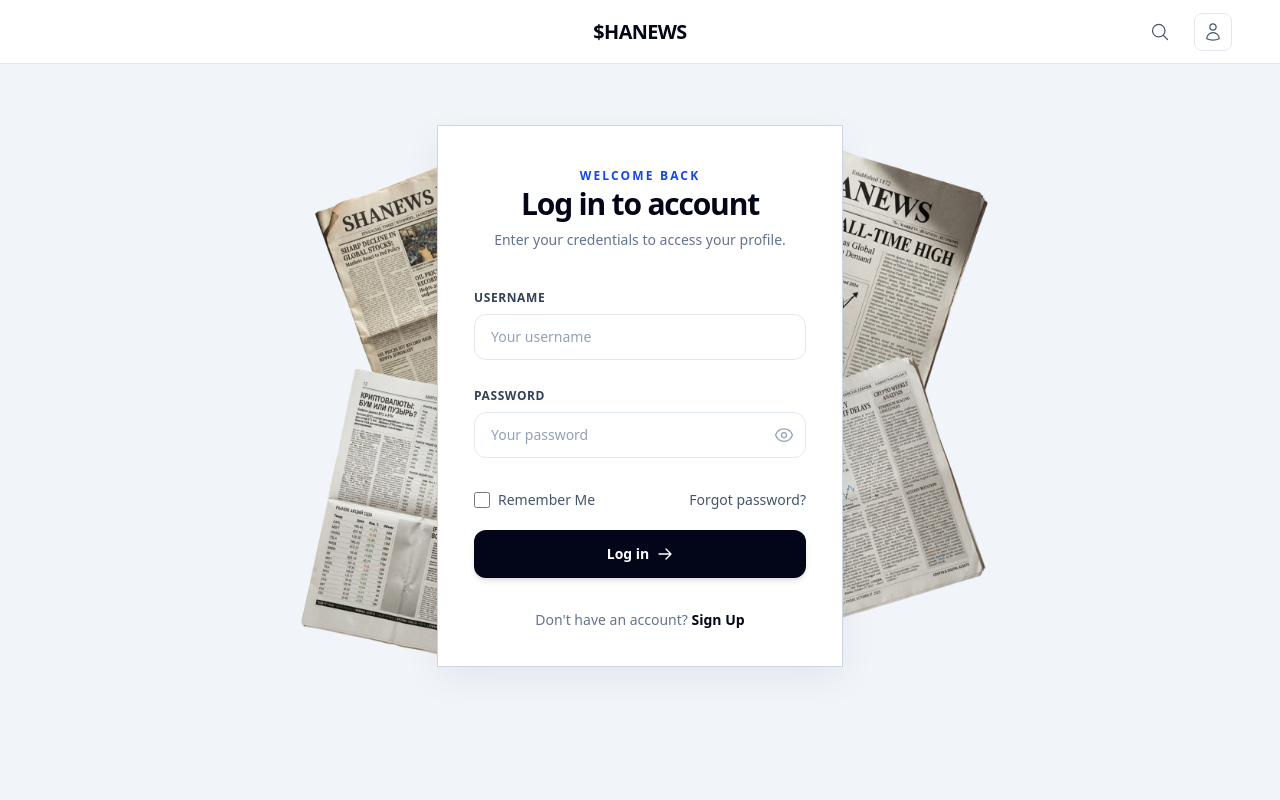
After one commit to kirillionovus/php-blog-shaNews, a PHP site: page /login.php in a window 1280 px wide. The commit adds this page. Run offline with PHP 8.4, Linux system fonts and the light colour scheme.

Commit message:
Created login.php, added user_token for remember me func and some db config updates

```diff
--- a/config/db.php
+++ b/config/db.php
@@ -1,4 +1,8 @@
 <?php
+if (session_status() === PHP_SESSION_NONE) {
+    session_start();
+}
+
 $host = 'localhost';
 $db = 'php_blog_db';
 $user = 'root';
@@ -17,4 +21,17 @@ try {
 } catch (\PDOException $e) {
     throw new \PDOException($e->getMessage(), (int)$e->getCode());
 }
+
+if (!isset($_SESSION['user_id']) && isset($_COOKIE['remember_token'])) {
+    $token = $_COOKIE['remember_token'];
+
+    $stmt = $pdo->prepare("SELECT * FROM users WHERE remember_token = ?");
+    $stmt->execute([$token]);
+    $user = $stmt->fetch();
+
+    if ($user) {
+        $_SESSION['user_id'] = $user['id'];
+        $_SESSION['username'] = $user['username'];
+    }
+}
 ?>
--- /dev/null
+++ b/login.php
@@ -0,0 +1,163 @@
+<?php
+session_start();
+require_once('config/db.php');
+
+if (isset($_SESSION['user_id'])) {
+    header('Location: index.php');
+    exit;
+}
+
+$message = '';
+
+if($_SERVER['REQUEST_METHOD'] === 'POST'){
+    $username = trim($_POST['username']);
+    $password = $_POST['password'];
+
+    if(!empty($username) && !empty($password)){
+        $stmt = $pdo->prepare("SELECT * FROM users WHERE username = ? OR email = ?");
+        $stmt->execute([$username, $username]);
+        $user = $stmt->fetch();
+
+        if($user && password_verify($password, $user['password'])){
+            $_SESSION['user_id'] = $user['id'];
+            $_SESSION['username'] = $user['username'];
+
+            if(isset($_POST['remember'])){
+                $token = bin2hex(random_bytes(32));
+
+                $stmt = $pdo->prepare("UPDATE users SET remember_token = ? WHERE id = ?");
+                $stmt->execute([$token, $user['id']]);
+
+                setcookie('remember_token', $token, time() + (30 * 24 * 60 * 60), '/', '', true, true);
+            }
+
+            header('Location: index.php');
+            exit;
+        }else{
+            $message = 'Invalid username/email or password!';
+        }
+    }else{
+        $message = 'Fill in all the fields!';
+    }
+}
+
+?>
+<!DOCTYPE html>
+<html lang="en">
+<head>
+    <meta charset="UTF-8">
+    <meta name="viewport" content="width=device-width, initial-scale=1.0">
+    <title>$haNews | Log In</title>
+    <script src="https://cdn.jsdelivr.net/npm/@tailwindcss/browser@4"></script>
+    <script src="search.js" defer></script>
+    <style type="text/tailwindcss">
+    @theme {
+        --color-clifford: #da373d;
+    }
+    </style>
+</head>
+<body class="min-h-screen overflow-hidden bg-slate-100 text-slate-950 selection:bg-blue-200">
+<header class="relative z-20 flex h-16 items-center justify-between border-b border-slate-200 bg-white px-5 sm:px-8 lg:px-12">
+    <div class="flex-1"></div>
+    <div class="flex justify-center flex-1">
+        <a href="index.php" class="flex items-center gap-2.5 focus-visible:outline-2 focus-visible:outline-offset-4 focus-visible:outline-blue-700 select-none" draggable="false">
+            <span class="text-[1.24em] font-extrabold tracking-[-0.03em] text-slate-950 select-none">$HANEWS</span>
+        </a>
+    </div>
+
+    <div class="flex items-center justify-end flex-1 gap-4">
+        <div id="searchBar" class="hidden items-center bg-slate-50 border border-slate-200 rounded-lg px-3 py-1.5 transition-all duration-300 w-48 sm:w-64">
+            <form action="index.php" method="GET" class="max-w-xl mx-auto flex items-center gap-3">
+                <input id="searchInput" type="text" name="search" placeholder="Enter your query..." class="w-full bg-transparent text-slate-800 text-sm focus:outline-none py-1" autocomplete="off">
+                <button id="closeSearchBtn" type="button" class="text-slate-400 hover:text-slate-950 text-xs uppercase font-medium px-2 py-1 rounded hover:bg-slate-100 transition">ESC</button>
+            </form>
+        </div>
+        <button id="searchToggleBtn" type="button" class="p-2 text-slate-600 hover:text-slate-950 rounded-lg hover:bg-slate-100 transition focus-visible:outline-2 focus-visible:outline-blue-700 cursor-pointer" title="Поиск">
+            <svg xmlns="http://www.w3.org/2000/svg" fill="none" viewBox="0 0 24 24" stroke-width="1.5" stroke="currentColor" class="size-5">
+                <path stroke-linecap="round" stroke-linejoin="round" d="m21 21-5.197-5.197m0 0A7.5 7.5 0 1 0 5.196 5.196a7.5 7.5 0 0 0 10.607 10.607Z" />
+            </svg>
+        </button>
+
+        <a href="login.php" class="p-2 text-slate-600 hover:text-slate-950 border border-slate-200 rounded-lg hover:border-slate-400 transition focus-visible:outline-2 focus-visible:outline-blue-700" title="Профиль">
+            <svg xmlns="http://www.w3.org/2000/svg" fill="none" viewBox="0 0 24 24" stroke-width="1.5" stroke="currentColor" class="size-5">
+                <path stroke-linecap="round" stroke-linejoin="round" d="M15.75 6a3.75 3.75 0 1 1-7.5 0 3.75 3.75 0 0 1 7.5 0ZM4.501 20.118a7.5 7.5 0 0 1 14.998 0A17.933 17.933 0 0 1 12 21.75c-2.676 0-5.216-.584-7.499-1.632Z" />
+            </svg>
+        </a>
+    </div>
+</header>
+
+
+
+<section class="relative flex min-h-[calc(92vh-4.5rem)] items-center justify-center px-5 py-12">
+
+    <img src="assets/images/newspaper-bg.png" alt="Newspaper background" class="absolute inset-0 m-auto max-w-[980px] w-full pointer-events-none select-none z-0 object-contain" draggable="false">
+
+    <div class="relative z-10 w-full max-w-[406px] border border-slate-300 bg-white p-6 shadow-[0_12px_35px_rgba(15,23,42,0.06)] sm:p-9">
+        <div class="mb-10 text-center">
+            <span class="mb-3 text-xs font-bold uppercase tracking-[0.18em] text-blue-700">Welcome Back</span>
+            <h1 class="text-3xl font-extrabold tracking-[-0.04em]">Log in to account</h1>
+            <p class="mt-2 text-sm text-slate-500">Enter your credentials to access your profile.</p>
+        </div>
+
+        <?php if (!empty($message)): ?>
+            <div class="mb-3 rounded-xl border p-4 text-sm font-medium transition-all duration-200 border-rose-200 bg-rose-50 text-rose-800">
+                <div class="flex items-center gap-2">
+                    <svg xmlns="http://www.w3.org/2000/svg" fill="none" viewBox="0 0 24 24" stroke-width="2" stroke="currentColor" class="size-5 shrink-0 text-rose-600">
+                        <path stroke-linecap="round" stroke-linejoin="round" d="M12 9v3.75m9-.75a9 9 0 1 1-18 0 9 9 0 0 1 18 0zm-9 3.75h.008v.008H12v-.008z"/>
+                    </svg>
+                    <span><?php echo htmlspecialchars($message); ?></span>
+                </div>
+            </div>
+        <?php endif; ?>
+
+        <form action="login.php" method="POST" class="space-y-5">
+            <div class="mb-7">
+                <label for="username" class="block text-xs font-bold uppercase tracking-wider text-slate-700">Username</label>
+                <div class="mt-2 relative">
+                    <input type="text" id="username" name="username" value="<?php echo isset($_POST['username']) ? htmlspecialchars($_POST['username']) : ''; ?>" placeholder="Your username" required class="w-full rounded-xl border border-slate-200 bg-white px-4 py-3 text-sm font-medium text-slate-900 placeholder-slate-400 transition-all focus:border-slate-950 focus:outline-none focus:ring-1 focus:ring-slate-950">
+                </div>
+            </div>
+
+            <div class="mb-8">
+                <label for="password" class="block text-xs font-bold uppercase tracking-wider text-slate-700">Password</label>
+                <div class="mt-2 relative">
+                    <input type="password" id="password" name="password" placeholder="Your password" required class="w-full rounded-xl border border-slate-200 bg-white px-4 py-3 text-sm font-medium text-slate-900 placeholder-slate-400 transition-all focus:border-slate-950 focus:outline-none focus:ring-1 focus:ring-slate-950 pr-10">
+                    <button type="button" id="togglePasswordBtn" class="absolute right-3 top-1/2 -translate-y-1/2 text-slate-400 hover:text-slate-700 transition" title="Show / hide password">
+                        <svg id="eyeIcon" xmlns="http://www.w3.org/2000/svg" fill="none" viewBox="0 0 24 24" stroke-width="1.5" stroke="currentColor" class="size-5">
+                        <path stroke-linecap="round" stroke-linejoin="round" d="M2.036 12.322a1.012 1.012 0 0 1 0-.639C3.423 7.51 7.36 4.5 12 4.5c4.638 0 8.573 3.007 9.963 7.178.07.207.07.431 0 .639C20.577 16.49 16.64 19.5 12 19.5c-4.638 0-8.573-3.007-9.963-7.178Z"/><path stroke-linecap="round" stroke-linejoin="round" d="M15 12a3 3 0 1 1-6 0 3 3 0 0 1 6 0Z"/></svg>
+                    </button>
+                </div>
+            </div>
+
+            <div class="flex items-center justify-between text-sm mb-5">
+                <label class="flex items-center gap-2 cursor-pointer select-none">
+                    <input type="checkbox" name="remember" class="rounded border-slate-300 text-slate-950 focus:ring-slate-950 size-4">
+                    <span class="text-slate-600 font-medium">Remember Me</span>
+                </label>
+                <a href="forgot.php" class="font-medium text-slate-600 hover:text-slate-950 transition">Forgot password?</a>
+            </div>
+
+            <button type="submit" class="mt-2 flex w-full items-center justify-center gap-2 rounded-xl bg-slate-950 px-5 py-3.5 text-sm font-semibold text-white shadow-md transition hover:bg-slate-800 active:scale-[0.99] focus-visible:outline-2 focus-visible:outline-offset-2 focus-visible:outline-slate-950">
+                <span>Log in</span><svg xmlns="http://www.w3.org/2000/svg" fill="none" viewBox="0 0 24 24" stroke-width="2" stroke="currentColor" class="size-4">
+                <path stroke-linecap="round" stroke-linejoin="round" d="M13.5 4.5 21 12m0 0-7.5 7.5M21 12H3"/></svg>
+            </button>
+        </form>
+
+        <p class="mt-8 text-center text-sm font-medium text-slate-500">Don't have an account? <a href="register.php" class="font-bold text-slate-950 hover:underline">Sign Up</a></p>
+    </div>
+</section>
+
+<script>
+    const togglePasswordBtn = document.getElementById('togglePasswordBtn');
+    const passwordInput = document.getElementById('password');
+
+    togglePasswordBtn.addEventListener('click', ()=>{
+        const isPassword = passwordInput.type === 'password';
+        passwordInput.type = isPassword ? 'text' : 'password';
+
+        togglePasswordBtn.classList.toggle('text-slate-950', isPassword);
+        togglePasswordBtn.classList.toggle('text-slate-400', !isPassword);
+    });
+</script>
+</body>
+</html>
```
Also changed, not shown: register.php (+8 -3 lines).
